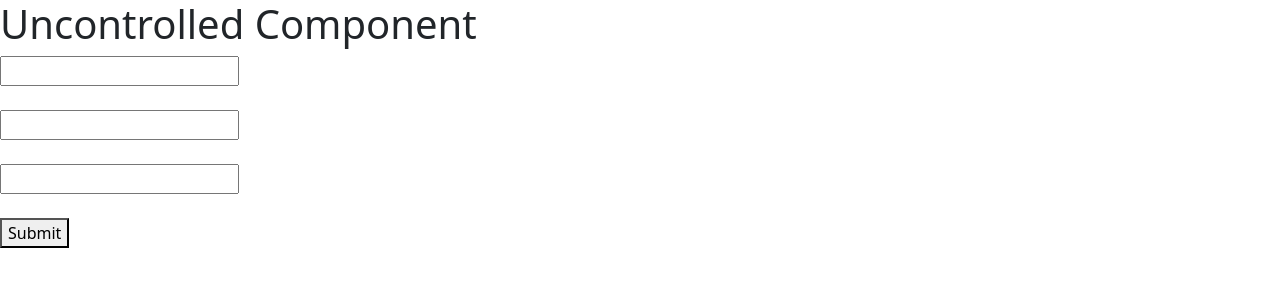
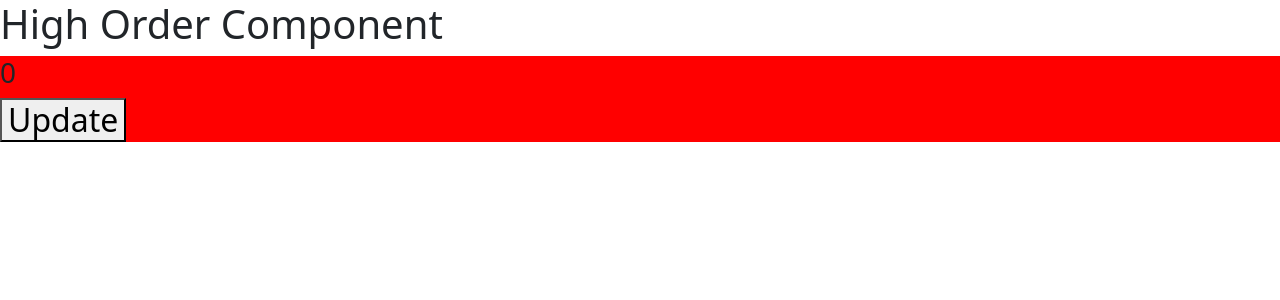
Before and after one commit to Bhaweshkiwitech/Reactjs_tutotrial-, a React (Create React App) app in the folder reactjstut01/: page / in a window 1280 px wide. Shown: the top 300 px of the page. Built offline with nearby package versions, Linux system fonts and the light colour scheme.

Commit message:
using High Order Component in ReactJS

```diff
--- a/reactjstut01/src/App.js
+++ b/reactjstut01/src/App.js
@@ -1,30 +1,25 @@
+import React,{useState} from "react";
 
-import React, { useRef } from 'react'
 function App() {
-  let inputRef = useRef(null)
-  let inputRef2 = useRef(null)
-
-  function submitForm(e) {
-    e.preventDefault()
-    console.warn("input field 1 value : ", inputRef.current.value)
-    console.warn("input field 2 value : ", inputRef2.current.value)
-    let input3 = document.getElementById('input3').value
-    console.warn("input field 3 value : ", input3)
-
-
-  }
   return (
-    <div className="App">
-      <h1>Uncontrolled Component </h1>
-      <form onSubmit={submitForm} >
-        <input ref={inputRef} type="text" /> <br /> <br />
-        <input ref={inputRef2} type="text" /> <br /> <br />
-        <input id="input3" type="text" /> <br /> <br />
-
-        <button>Submit</button>
-      </form>
-    </div>
+    <>
+      <h1>High Order Component</h1>
+      {/* <Counter/> */}
+      <HOC cmp={Counter}/>
+    </>
   );
+}
+function HOC(props){
+ return <h2 style={{backgroundColor:'red'}}><props.cmp/></h2>
 
 }
+function Counter() {
+  const [count, setCount]=useState(0)
+  return <div>
+      <h3>{count}</h3>
+      <button onClick={()=>setCount(count+1)}>Update</button>
+    </div>
+
+}
+
 export default App;
```
